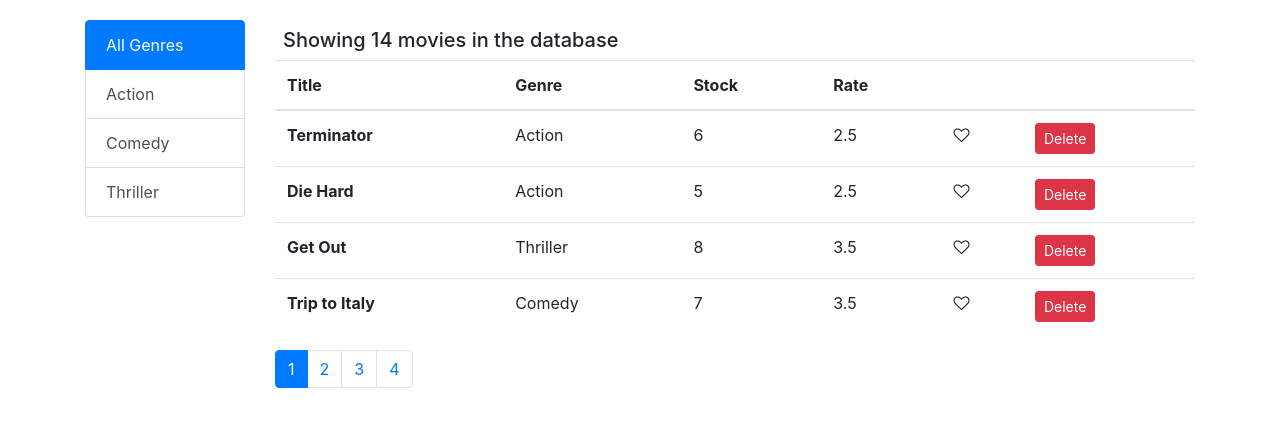
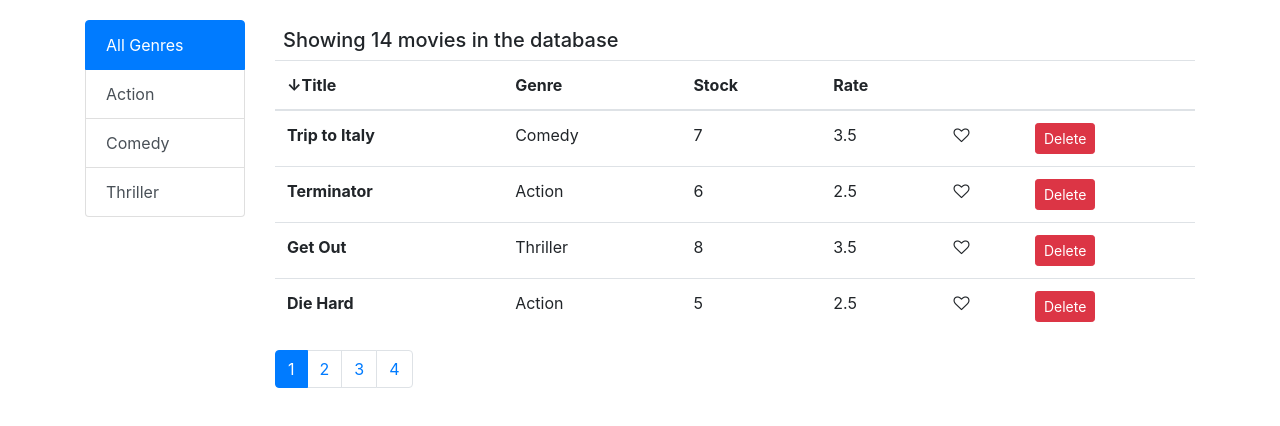
Before and after one commit to suxe/react-simple-crud, a React (Create React App) app: page / in a window 1280 px wide. Shown: the top 426 px of the page. Built offline with nearby package versions, Linux system fonts and the light colour scheme.

Commit message:
table filtering ok

```diff
--- a/src/components/movies.jsx
+++ b/src/components/movies.jsx
@@ -2,7 +2,7 @@ import React, { Component } from "react"
 import { getMovies, deleteMovie } from "../services/fakeMovieService"
 import { getGenres } from "../services/fakeGenreService"
 import Pagination from "./pagination"
-import { paginate } from "../utils/paginate"
+import { paginate, orderTable } from "../utils/paginate"
 import ListGroup from "./listGroup"
 import MoviesTable from "./moviesTable"
 
@@ -15,12 +15,7 @@ class Movies extends Component {
       movies: [],
       genres: [],
       selectedGenre: null,
-      oreder: {
-        title_order: "",
-        genre_order: "",
-        stock_order: "",
-        rate_order: ""
-      }
+      tableOrder: ["title", "desc"]
     }
   }
 
@@ -77,7 +72,24 @@ class Movies extends Component {
   }
 
   handleSort = (path, _e) => {
-    console.log("... handleSort")
+    console.log(path)
+    const { tableOrder } = this.state
+    tableOrder[0] = path
+    switch (tableOrder[1]) {
+      case "":
+        tableOrder[1] = "asc"
+        break
+      case "asc":
+        tableOrder[1] = "desc"
+        break
+      case "desc":
+        tableOrder[1] = ""
+        break
+      default:
+        tableOrder[1] = ""
+    }
+
+    this.setState({ tableOrder })
   }
 
   render() {
@@ -86,7 +98,8 @@ class Movies extends Component {
       currentPage,
       movies: allMovies,
       genres: allGenres,
-      selectedGenre
+      selectedGenre,
+      tableOrder
     } = this.state
 
     const filtered = selectedGenre
@@ -94,6 +107,7 @@ class Movies extends Component {
       : allMovies
 
     const movies = paginate(filtered, currentPage, pageSize)
+    const orderedMovies = orderTable(movies, tableOrder[0], tableOrder[1])
 
     return (
       <React.Fragment>
@@ -110,10 +124,11 @@ class Movies extends Component {
             {filtered.length > 0 && (
               <React.Fragment>
                 <MoviesTable
-                  movies={movies}
+                  movies={orderedMovies}
                   onLike={this.handleLike}
                   onDelete={this.handleDelete}
                   onSort={this.handleSort}
+                  sortBy={tableOrder}
                 />
                 <Pagination
                   itemsCount={filtered.length}
--- a/src/components/moviesTable.jsx
+++ b/src/components/moviesTable.jsx
@@ -1,95 +1,68 @@
-import React, { Component } from "react"
+import React from "react"
 import Like from "./like"
 import { PropTypes } from "prop-types"
 
-class MoviesTable extends Component {
-  state = {
-    sortDir: {
-      title: "",
-      genre: "",
-      stock: "",
-      rate: ""
+const MoviesTable = props => {
+  // updateSortDir = column => {
+  //   const { sortDir } = this.state
+
+  //   switch (sortDir[column]) {
+  //     case "":
+  //       sortDir[column] = "asc"
+  //       break
+  //     case "asc":
+  //       sortDir[column] = "desc"
+  //       break
+  //     case "desc":
+  //       sortDir[column] = ""
+  //       break
+  //     default:
+  //       sortDir[column] = ""
+  //   }
+
+  //   this.setState({ sortDir })
+  // }
+
+  // <span>&#8593;</span>
+  // <span>&#8595;</span>
+
+  const { movies, onLike, onDelete, onSort, sortBy } = props
+
+  const updateSortSymbol = column => {
+    let symbol = ""
+    if (column === sortBy[0]) {
+      switch (sortBy[1]) {
+        case "asc":
+          symbol = <span>&#8593;</span>
+          break
+        case "desc":
+          symbol = <span>&#8595;</span>
+          break
+        default:
+          symbol = ""
       }
     }
-
-  updateSortDir = column => {
-    const { sortDir } = this.state
-
-    switch (sortDir[column]) {
-      case "":
-        sortDir[column] = "asc"
-        break
-      case "asc":
-        sortDir[column] = "desc"
-        break
-      case "desc":
-        sortDir[column] = ""
-        break
-      default:
-        sortDir[column] = ""
+    return symbol
   }
-
-    this.setState({ sortDir })
-  }
-
-  updateSortSymbol = sortDir => {
-    let element = ""
-    switch (sortDir) {
-      case "asc":
-        element = <span>&#8593;</span>
-        break
-      case "desc":
-        element = <span>&#8595;</span>
-        break
-      default:
-        element = ""
-    }
-
-    return element
-  }
-
-  render() {
-    const { movies, onLike, onDelete, onSort } = this.props
-    const { title, genre, stock, rate } = this.state.sortDir
 
   return (
     <table className="table table-hover">
       <thead>
         <tr>
-            <th
-              onClick={_e => {
-                onSort("title", _e)
-                this.updateSortDir("title")
-              }}
-            >
-              {this.updateSortSymbol(title)}
+          <th onClick={_e => onSort("title", _e)}>
+            {updateSortSymbol("title")}
             Title
           </th>
-            <th
-              onClick={_e => {
-                onSort("genre.name", _e)
-                this.updateSortDir("genre")
-              }}
-            >
-              {this.updateSortSymbol(genre)}
+          <th onClick={_e => onSort("genre.name", _e)}>
+            {updateSortSymbol("genre.name")}
             Genre
           </th>
-            <th
-              onClick={_e => {
-                onSort("numberInStock", _e)
-                this.updateSortDir("stock")
-              }}
-            >
-              {this.updateSortSymbol(stock)}
+          <th onClick={_e => onSort("numberInStock", _e)}>
+            {updateSortSymbol("numberInStock")}
             Stock
           </th>
-            <th
-              onClick={_e => {
-                onSort("dailyRentalRate", _e)
-                this.updateSortDir("rate")
-              }}
-            >
-              {this.updateSortSymbol(rate)}
+          <th onClick={_e => onSort("dailyRentalRate", _e)}>
+            {updateSortSymbol("dailyRentalRate")}
             Rate
           </th>
           <th></th>
@@ -123,12 +96,13 @@ class MoviesTable extends Component {
     </table>
   )
 }
-}
 
 MoviesTable.propTypes = {
   movies: PropTypes.array.isRequired,
   onLike: PropTypes.func.isRequired,
-  onDelete: PropTypes.func.isRequired
+  onDelete: PropTypes.func.isRequired,
+  onSort: PropTypes.func.isRequired,
+  sortBy: PropTypes.array.isRequired
 }
 
 export default MoviesTable
--- a/src/utils/paginate.js
+++ b/src/utils/paginate.js
@@ -1,10 +1,16 @@
-import _ from "lodash";
+import _ from "lodash"
 
 export function paginate(items, pageNumber, pageSize) {
-  const startIndex = (pageNumber - 1) * pageSize;
+  const startIndex = (pageNumber - 1) * pageSize
   // with lodash we create new itms array easely for paginate
   return _(items)
     .slice(startIndex)
     .take(pageSize)
-    .value();
+    .value()
 }
+
+export function orderTable(items, orderBy, orderDir) {
+  return _(items)
+    .orderBy(orderBy, orderDir)
+    .value()
+}
```
Lines whose indentation alone changed are shown as unchanged.
